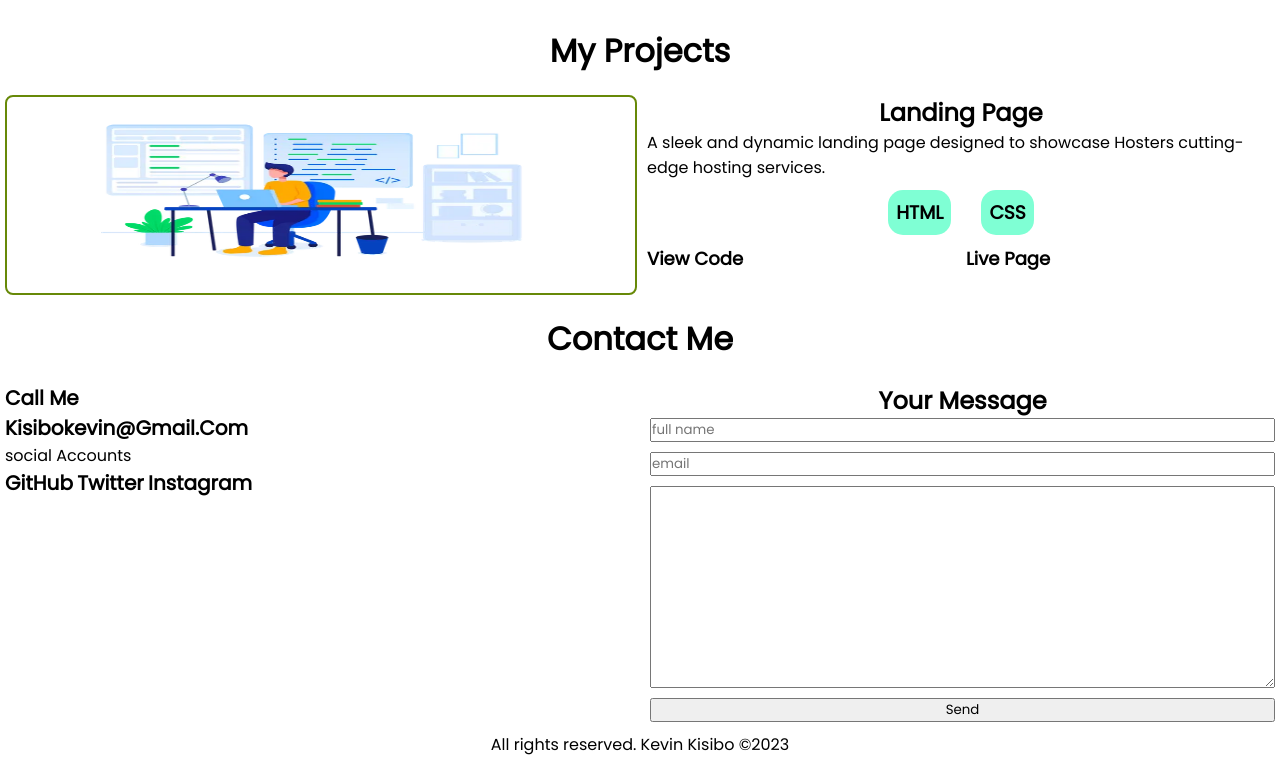
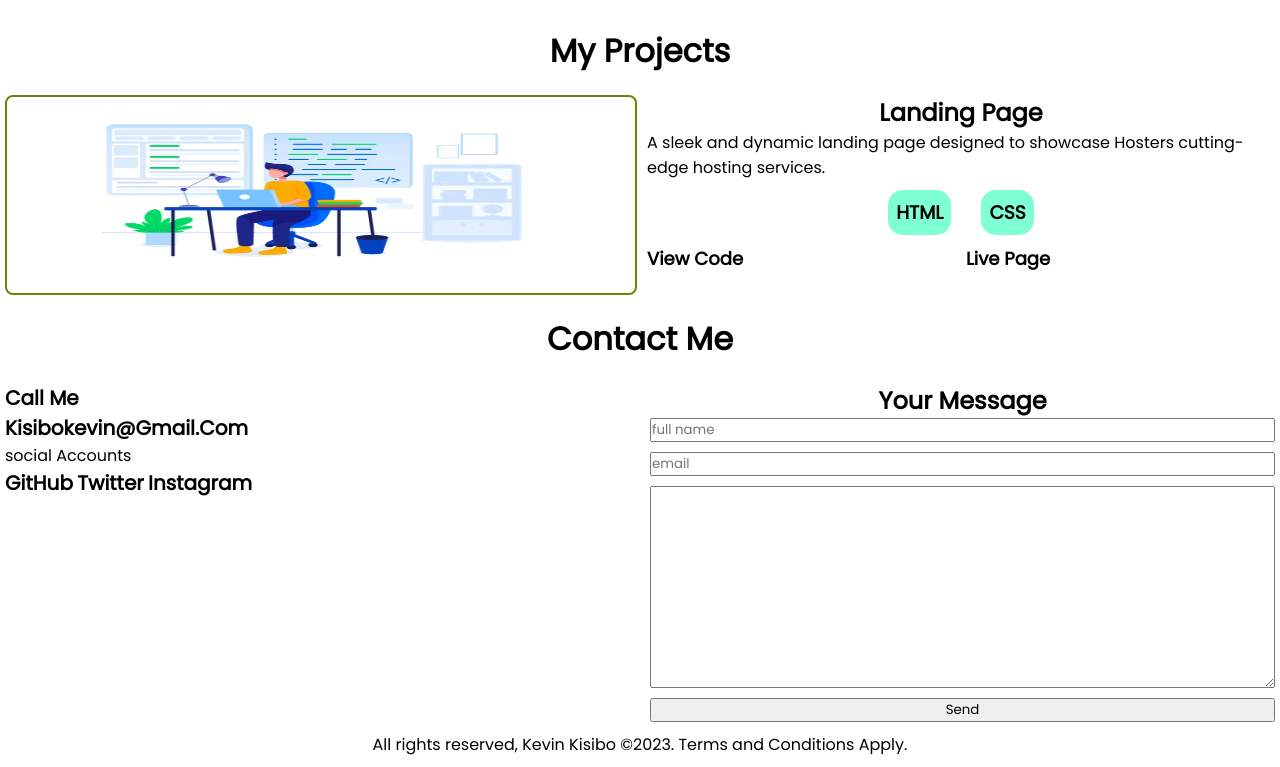
Before and after one commit to kisibokevin/HtmlCss-Portfolio, a plain HTML site: page index.html in a window 1280 px wide. Shown: the part 1493-2260 px from the top of the page. Drawn offline with Linux system fonts and the light colour scheme.

Commit message:
Update footer content index.html

```diff
--- a/index.html
+++ b/index.html
@@ -114,7 +114,7 @@
                 </div>
             </div>
                 <p class="footer-text">
-                    All rights reserved. Kevin Kisibo &copy;2023
+                    All rights reserved, Kevin Kisibo &copy;2023. Terms and Conditions Apply.
                 </p>
         </div>
    </div>
```
